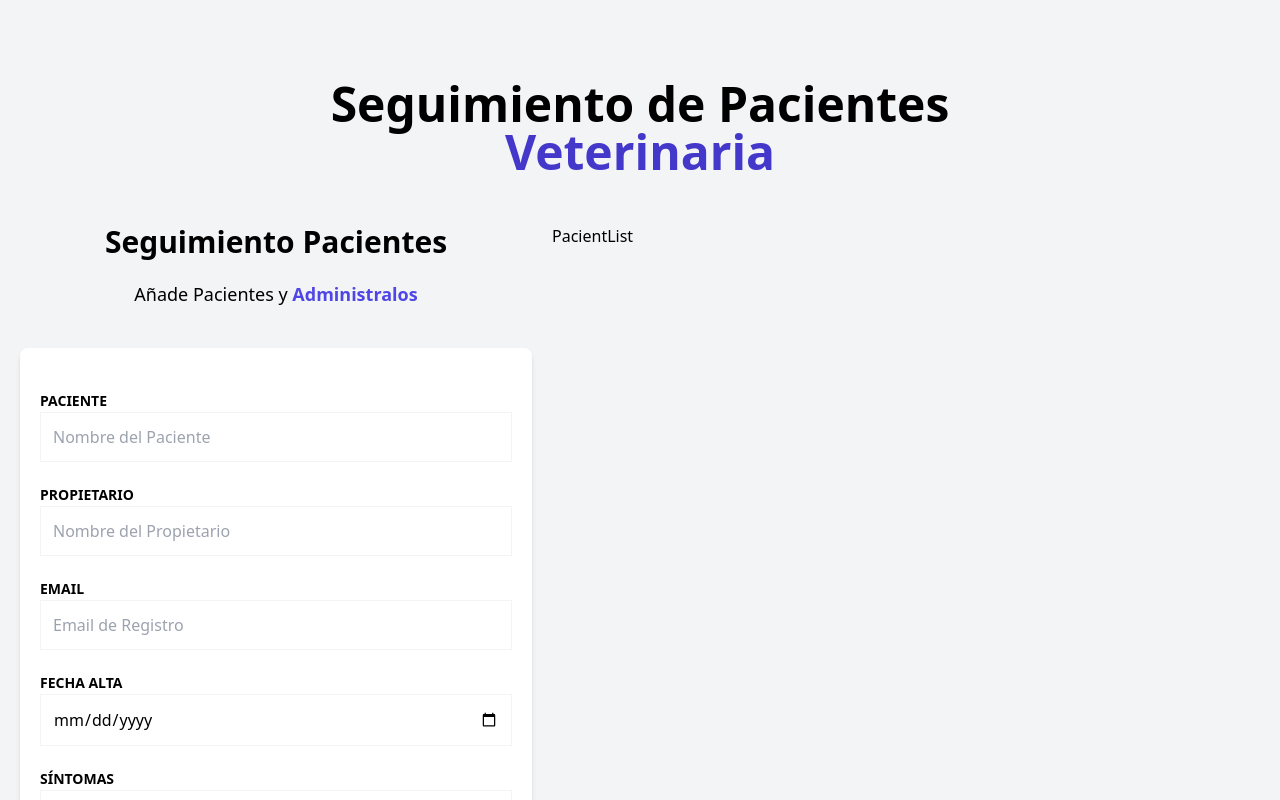
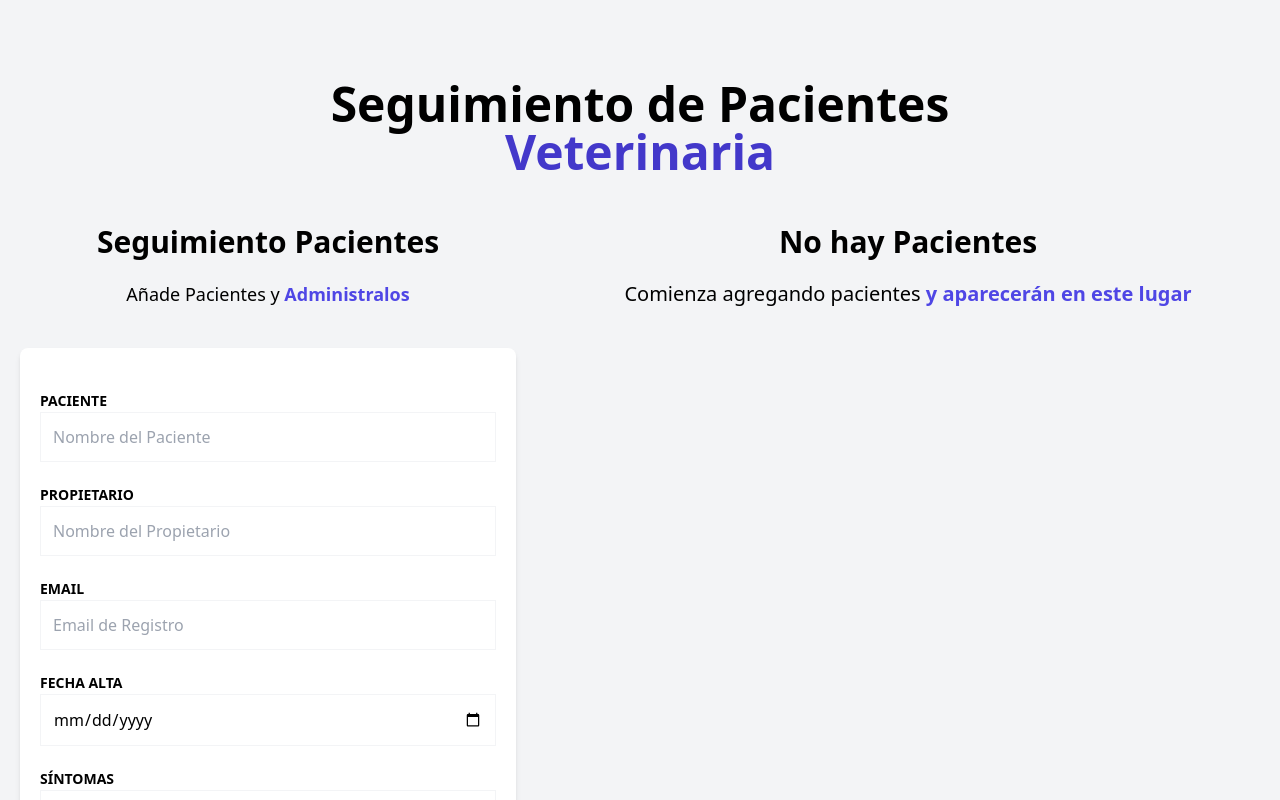
Before and after one commit to JorgeDev7/pacientes-zustand, a React (Vite) app: page / in a window 1280 px wide. Shown: the top 800 px of the page. Built offline with nearby package versions, Linux system fonts and the light colour scheme.

Commit message:
Adding data and UI from 'Pacient List'

```diff
--- a/src/components/PatientList.tsx
+++ b/src/components/PatientList.tsx
@@ -1,5 +1,35 @@
+import { usePatientStore } from "../store";
+import PatientDetails from "./PatientDetails";
+
 export default function PatientList() {
+
+    const patients = usePatientStore(state => state.patients);
+
     return (
-        <div>PacientList</div>
+        <div className="md:w-1/2 lg:w-3/5 md:h-screen overflow-y-scroll">
+            {patients.length ? (
+                <>
+                    <h2 className="font-black text-3xl text-center">Listado de Pacientes</h2>
+                    <p className="text-xl mt-5 mb-10 text-center">
+                        Administra tus {''}
+                        <span className="text-indigo-600 font-bold">Pacientes y Citas</span>
+                    </p>
+                    {patients.map(patient => (
+                        <PatientDetails
+                            key={patient.id}
+                            patient={patient}
+                        />
+                    ))}
+                </>
+            ) : (
+                <>
+                    <h2 className="font-black text-3xl text-center">No hay Pacientes</h2>
+                    <p className="text-xl mt-5 mb-10 text-center">
+                        Comienza agregando pacientes {''}
+                        <span className="text-indigo-600 font-bold">y aparecerán en este lugar</span>
+                    </p>
+                </>
+            )}
+        </div>
     );
 }
```
